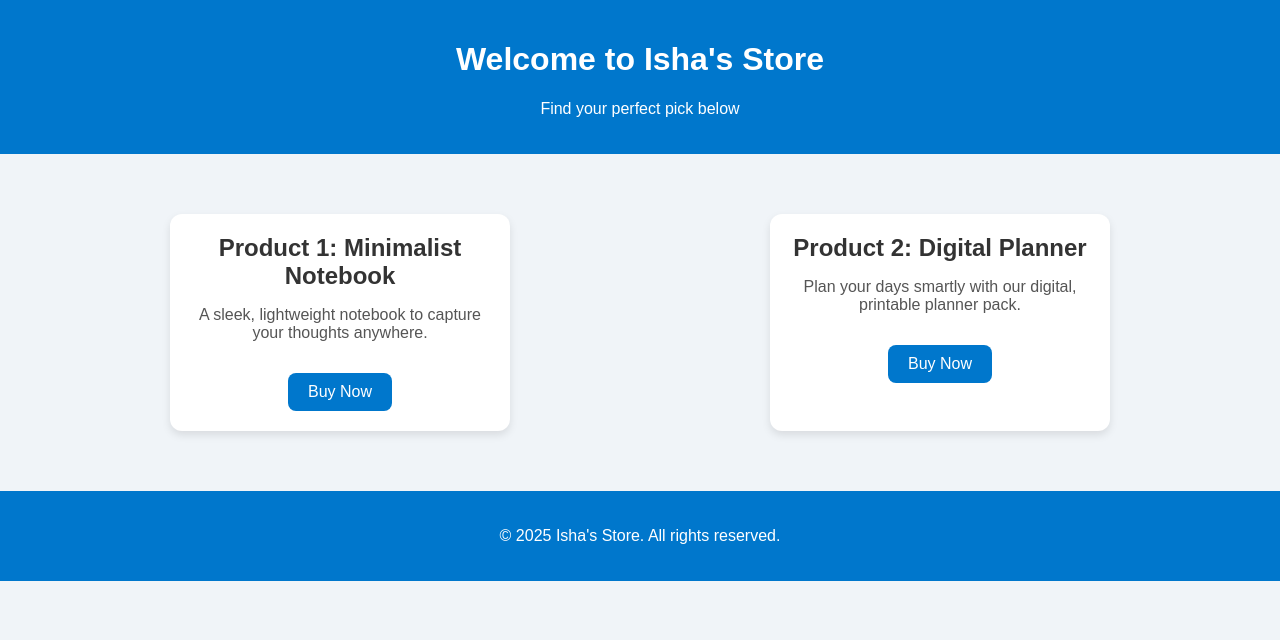
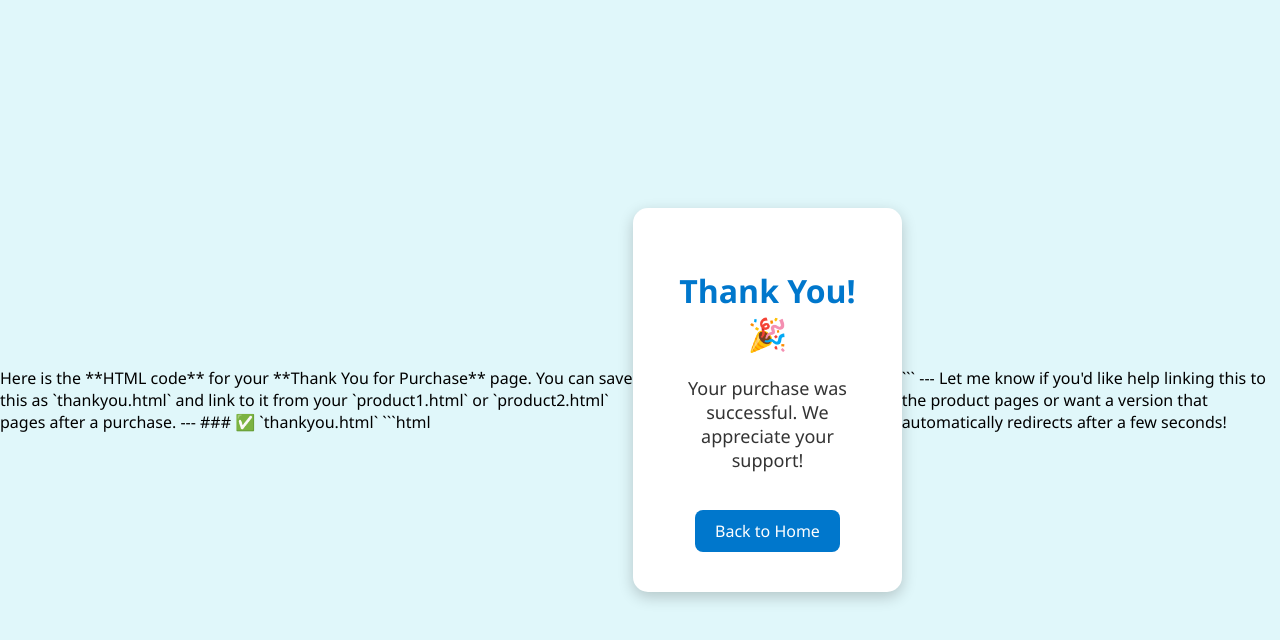
Before and after one commit to Ishagupta1089/batch2, a plain HTML site: page Thankyou.html in a window 1280 px wide. Drawn offline with Linux system fonts and the light colour scheme.

Commit message:
Update Thankyou.html

````diff
--- a/Thankyou.html
+++ b/Thankyou.html
@@ -1,3 +1,10 @@
+Here is the **HTML code** for your **Thank You for Purchase** page. You can save this as `thankyou.html` and link to it from your `product1.html` or `product2.html` pages after a purchase.
+
+---
+
+### ✅ `thankyou.html`
+
+```html
 <!DOCTYPE html>
 <html lang="en">
 <head>
@@ -12,89 +19,56 @@
 </script>
   <meta charset="UTF-8" />
   <meta name="viewport" content="width=device-width, initial-scale=1.0" />
-  <title>Simple Landing Page</title>
+  <title>Thank You for Your Purchase</title>
   <style>
     body {
-      font-family: Arial, sans-serif;
+      background-color: #e0f7fa;
+      font-family: 'Segoe UI', sans-serif;
+      display: flex;
+      justify-content: center;
+      align-items: center;
+      height: 100vh;
       margin: 0;
-      padding: 0;
-      background: #f0f4f8;
+    }
+    .box {
+      background: white;
+      padding: 40px;
+      border-radius: 15px;
+      text-align: center;
+      box-shadow: 0 5px 15px rgba(0,0,0,0.2);
+    }
+    h1 {
+      color: #0077cc;
+    }
+    p {
+      font-size: 18px;
       color: #333;
     }
-    header {
+    a {
+      display: inline-block;
+      margin-top: 20px;
+      padding: 10px 20px;
       background-color: #0077cc;
-      color: white;
-      padding: 20px;
-      text-align: center;
-    }
-    .container {
-      display: flex;
-      justify-content: space-around;
-      padding: 40px;
-      flex-wrap: wrap;
-    }
-    .product {
-      background: white;
-      border-radius: 12px;
-      box-shadow: 0 4px 8px rgba(0,0,0,0.1);
-      width: 300px;
-      margin: 20px;
-      padding: 20px;
-      text-align: center;
-      transition: 0.3s;
-    }
-    .product:hover {
-      transform: scale(1.02);
-    }
-    .product h2 {
-      margin: 0 0 10px;
-    }
-    .product p {
-      color: #555;
-    }
-    .buy-button {
-      display: inline-block;
-      margin-top: 15px;
-      padding: 10px 20px;
-      background: #0077cc;
       color: white;
       text-decoration: none;
       border-radius: 8px;
-      transition: background 0.3s;
+      transition: 0.3s;
     }
-    .buy-button:hover {
-      background: #005fa3;
-    }
-    footer {
-      text-align: center;
-      padding: 20px;
-      background: #0077cc;
-      color: white;
+    a:hover {
+      background-color: #005fa3;
     }
   </style>
 </head>
 <body>
-  <header>
-    <h1>Welcome to Isha's Store</h1>
-    <p>Find your perfect pick below</p>
-  </header>
-
-  <div class="container">
-    <div class="product">
-      <h2>Product 1: Minimalist Notebook</h2>
-      <p>A sleek, lightweight notebook to capture your thoughts anywhere.</p>
-      <a class="buy-button" href="product1.html">Buy Now</a>
-    </div>
-
-    <div class="product">
-      <h2>Product 2: Digital Planner</h2>
-      <p>Plan your days smartly with our digital, printable planner pack.</p>
-      <a class="buy-button" href="product2.html">Buy Now</a>
-    </div>
+  <div class="box">
+    <h1>Thank You! 🎉</h1>
+    <p>Your purchase was successful. We appreciate your support!</p>
+    <a href="index.html">Back to Home</a>
   </div>
-
-  <footer>
-    <p>&copy; 2025 Isha's Store. All rights reserved.</p>
-  </footer>
 </body>
 </html>
+```
+
+---
+
+Let me know if you'd like help linking this to the product pages or want a version that automatically redirects after a few seconds!
````
